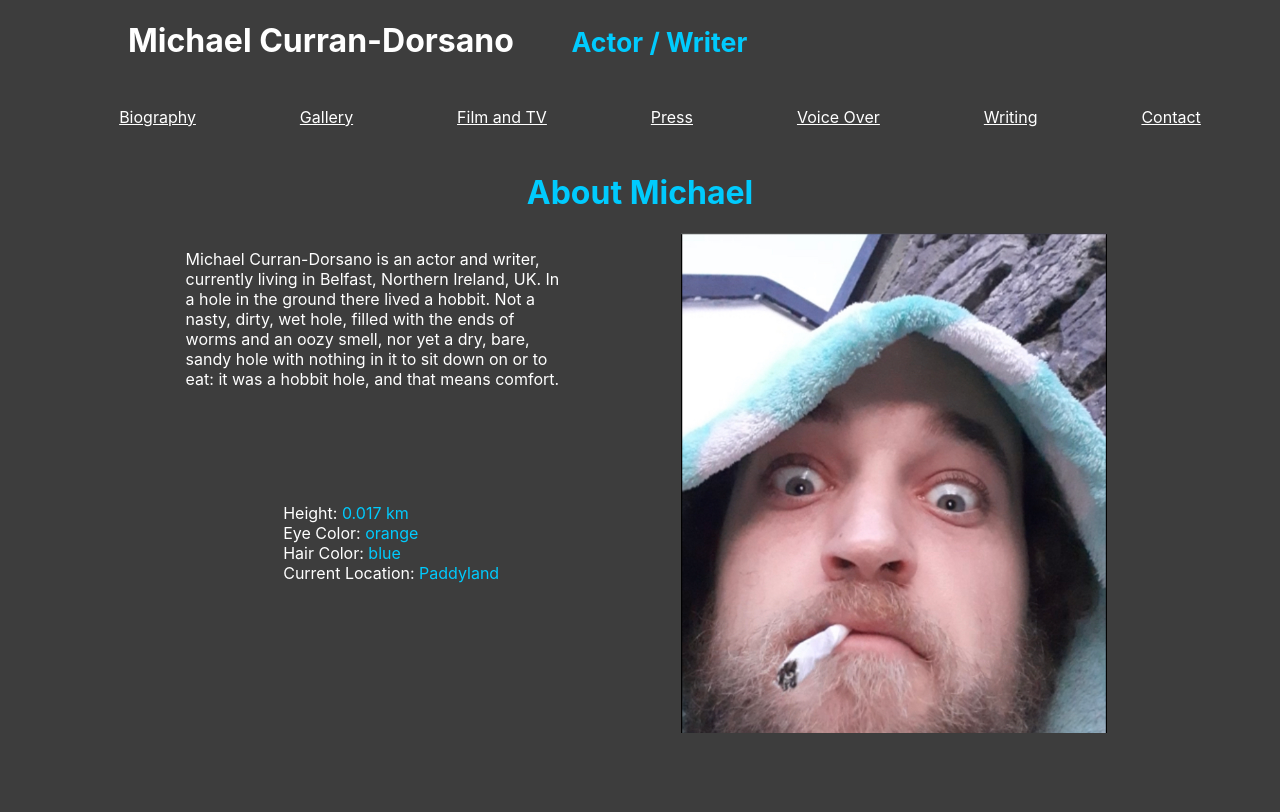
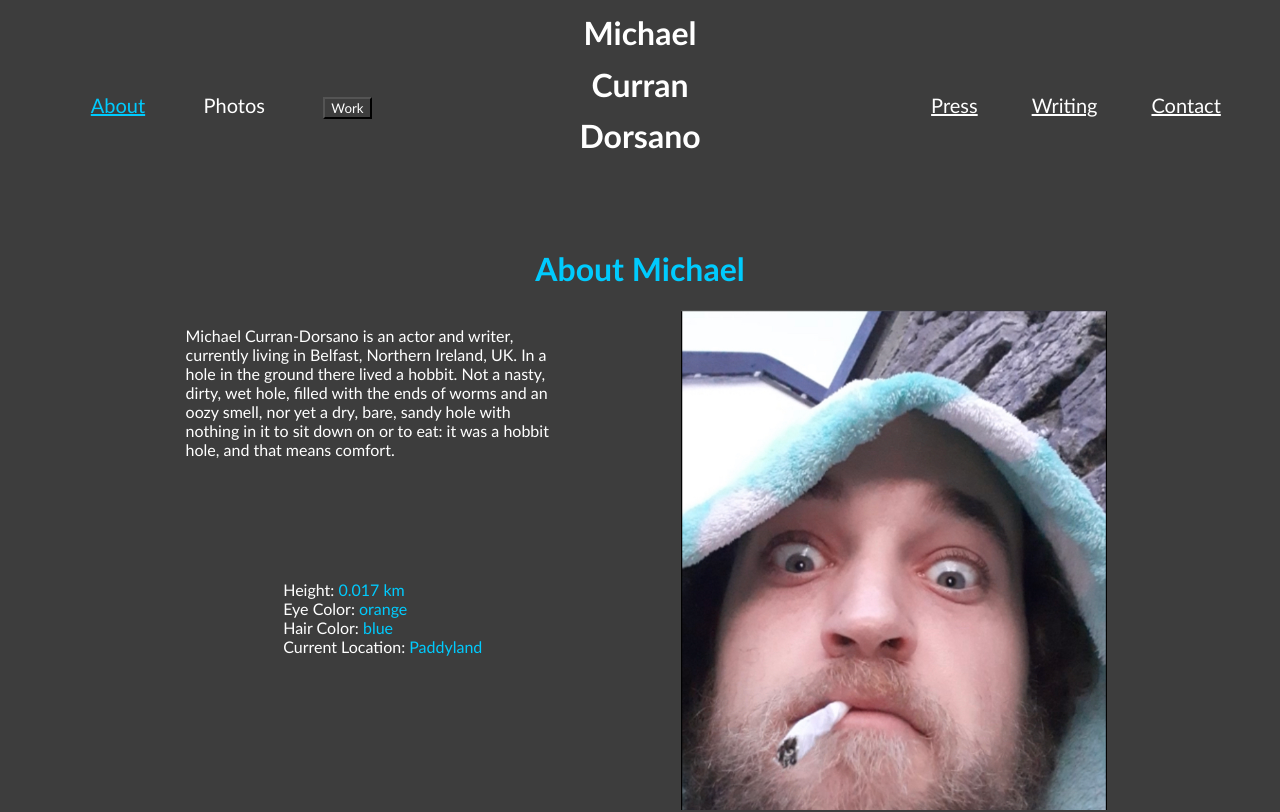
Before and after one commit to gibsonberglund/mcd-portfolio, a React (Create React App) app: page / in a window 1280 px wide. Shown: the top 812 px of the page. Built offline with nearby package versions, Linux system fonts and the light colour scheme.

Commit message:
dropdown menus in navbar

```diff
--- a/package.json
+++ b/package.json
@@ -2,11 +2,13 @@
   "name": "mcd-portfolio",
   "version": "0.1.0",
   "private": true,
+  "homepage": "https://gibsonberglund.github.io/mcd-portfolio",
   "dependencies": {
     "@testing-library/jest-dom": "^5.16.5",
     "@testing-library/react": "^13.4.0",
     "@testing-library/user-event": "^13.5.0",
     "react": "^18.2.0",
+    "react-bootstrap": "^2.7.4",
     "react-dom": "^18.2.0",
     "react-scripts": "5.0.1",
     "web-vitals": "^2.1.4"
@@ -36,5 +38,8 @@
       "last 1 firefox version",
       "last 1 safari version"
     ]
+  },
+  "devDependencies": {
+    "gh-pages": "^5.0.0"
   }
 }
--- a/src/components/Header.js
+++ b/src/components/Header.js
@@ -1,10 +1,13 @@
 import React from "react";
+//import { View, StyleSheet, Text } from 'react-native';
 
 function Header() {
 
     return (
         <div className='header'>
-            <h1 className="headertitle">Michael Curran-Dorsano<small className="subtitle">Actor / Writer</small></h1>
+            <h1 className="headertitle">Michael</h1>
+            <h1 className="headertitle">Curran</h1>
+            <h1 className="headertitle">Dorsano</h1>
         </div>
     )
 
--- a/src/components/Navbar.js
+++ b/src/components/Navbar.js
@@ -1,10 +1,36 @@
 import React from 'react';
+import Dropdown from 'react-bootstrap/Dropdown';
+import DropdownButton from 'react-bootstrap/DropdownButton';
+import { useState } from "react"
 
 // Here we are using object destructuring assignment to pluck off our variables from the props object
 // We assign them to their own variable names
 function Navbar({ currentPage, handlePageChange }) {
+
+  const [workMenuDisplay, setWorkMenuDisplay] = useState(false);
+
+    const hoverOnWork = () => {
+        setWorkMenuDisplay(true)
+    }
+
+    const hoverOffWork = () => {
+        setWorkMenuDisplay(false)
+  }
+
+  const [picMenuDisplay, setPicMenuDisplay] = useState(false);
+
+    const hoverOnPic = () => {
+        setPicMenuDisplay(true)
+    }
+
+    const hoverOffPic = () => {
+        setPicMenuDisplay(false)
+  }
+
+
   return (
-    <section>
+    <section className='navbarcontainer'>
+      <div className='navbarleft'>
         <ul className="navbar">
           <li className="nav-item">
             <a
@@ -12,29 +38,33 @@ function Navbar({ currentPage, handlePageChange }) {
               onClick={() => handlePageChange('Bio')}
               className={currentPage === 'Bio' ? 'nav-link-active' : 'nav-link'}
             >
-            Biography
+              About
             </a>
           </li>
-        <li className="nav-item">
-          <a
-            href="#Gallery"
-            onClick={() => handlePageChange('Gallery')}
-            // Check to see if the currentPage is `About`, and if so we use the active link class from bootstrap. Otherwise, we set it to a normal nav-link
-            className={currentPage === 'Gallery' ? 'nav-link-active' : 'nav-link'}
-          >
-            Gallery
-          </a>
+          <li className='nav-item' id="picnavbtn" title="Photos" onMouseEnter={hoverOnPic} onMouseLeave={hoverOffPic}>Photos
+            {
+              picMenuDisplay &&
+              <ul className='navdropmenu'>
+                <li><Dropdown.Item href="#Headshots" onClick={() => handlePageChange('Headshots')} className={currentPage === 'Photos' ? 'nav-link-active' : 'nav-link'}>Headshots</Dropdown.Item></li>
+                <li><Dropdown.Item href="#Gallery" onClick={() => handlePageChange('Gallery')} className={currentPage === 'Photos' ? 'nav-link-active' : 'nav-link'}>Gallery</Dropdown.Item></li>
+              </ul>
+            }
           </li>
-        <li className="nav-item">
-          <a
-            href="#FilmAndTV"
-            onClick={() => handlePageChange('FilmAndTV')}
-            // Check to see if the currentPage is `Blog`, and if so we use the active link class from bootstrap. Otherwise, we set it to a normal nav-link
-            className={currentPage === 'FilmAndTv' ? 'nav-link-active' : 'nav-link'}
-          >
-            Film and TV
-          </a>
-        </li>
+          <DropdownButton title="Work" className='nav-item' id='worknavbtn' onMouseEnter={hoverOnWork} onMouseLeave={hoverOffWork} key='down-centered' drop='down-centered'>
+              {
+              workMenuDisplay &&
+              <ul className='navdropmenu'>
+                <li><Dropdown.Item href="#Theater" onClick={() => handlePageChange('Resume')} className={currentPage === 'Resume' ? 'nav-link-active' : 'nav-link'}>Resume</Dropdown.Item></li>
+                <li><Dropdown.Item href="#Theater" onClick={() => handlePageChange('Theater')} className={currentPage === 'Work' ? 'nav-link-active' : 'nav-link'}>Theater</Dropdown.Item></li>
+                <li><Dropdown.Item href="#FilmAndTV" onClick={() => handlePageChange('FilmAndTV')} className={currentPage === 'Work' ? 'nav-link-active' : 'nav-link'}>Film And TV</Dropdown.Item></li>
+                <li><Dropdown.Item href="#Voiceover" onClick={() => handlePageChange('VoiceOver')} className={currentPage === 'Work' ? 'nav-link-active' : 'nav-link'}>Voice Over</Dropdown.Item></li>
+              </ul>
+              }
+          </DropdownButton>
+        </ul>
+      </div>
+        <div className='navbarright'>
+          <ul className='navbar'>
             <li className="nav-item">
               <a
                 href="#Press"
@@ -43,16 +73,6 @@ function Navbar({ currentPage, handlePageChange }) {
                 className={currentPage === 'Press' ? 'nav-link-active' : 'nav-link'}
               >
                 Press
-          </a>
-        </li>
-        <li className="nav-item">
-          <a
-            href="#VoiceOver"
-            onClick={() => handlePageChange('VoiceOver')}
-            // Check to see if the currentPage is `Blog`, and if so we use the active link class from bootstrap. Otherwise, we set it to a normal nav-link
-            className={currentPage === 'VoiceOver' ? 'nav-link-active' : 'nav-link'}
-          >
-            Voice Over
               </a>
             </li>
             <li className="nav-item">
@@ -76,6 +96,7 @@ function Navbar({ currentPage, handlePageChange }) {
               </a>
             </li>
           </ul>
+      </div>
     </section>
   );
 }
--- a/src/index.css
+++ b/src/index.css
@@ -15,10 +15,12 @@ code {
 * {
   background-color: rgb(61, 61, 61);
   color: white;
+  font-family:'Trebuchet MS', 'Lucida Sans Unicode', 'Lucida Grande', 'Lucida Sans', Arial, sans-serif;
 }
 
 .headertitle {
-  margin-left: 10%;
+  text-align: center;
+  margin: 1%;
 }
 
 .subtitle {
@@ -26,16 +28,49 @@ code {
   color: rgb(0, 203, 254);
 }
 
+.navbarcontainer {
+  display: flex;
+  margin-top: -8%;
+  margin-bottom: 8%;
+}
+
 .navbar {
   list-style: none;
+  font-size: 20px;
   display: flex;
   flex-direction: row;
   justify-content: space-evenly;
   flex-wrap: wrap;
 }
 
+.navbarleft {
+  width: 33%;
+}
+
+.navbarright {
+  width: 33%;
+  margin-left: 33%;
+}
+
 .nav-item {
   margin: 2%;
+}
+
+.nav-link-active {
+  color: rgb(0, 203, 254);
+}
+
+.dropdownbtn {
+  border-radius: 5%;
+  font-size: 14px;
+}
+
+.navdropmenu {
+  list-style: none;
+}
+
+.navdropmenubtn {
+  font-size: 18px;
 }
 
 .pagetitle {
@@ -58,6 +93,7 @@ code {
 
 .biotext {
   max-width: 90%;
+  font-weight: lighter;
 }
 
 .specslist {
--- a/src/pages/FilmAndTV.js
+++ b/src/pages/FilmAndTV.js
@@ -2,6 +2,8 @@ import React from "react";
 import Vid1 from "../assets/videos/mcd-pub-vid.mp4";
 
 function FilmAndTV() {
+
+    //COMBINE WITH VOICEOVER AND THEATER TO MAKE A 'WORK' SECTION
 
     return (
         <div className='filmandtvcontainer'>
```
Also changed, not shown: 2 other files (tests, documents, lock files or other folders). Lines whose indentation alone changed are shown as unchanged.
